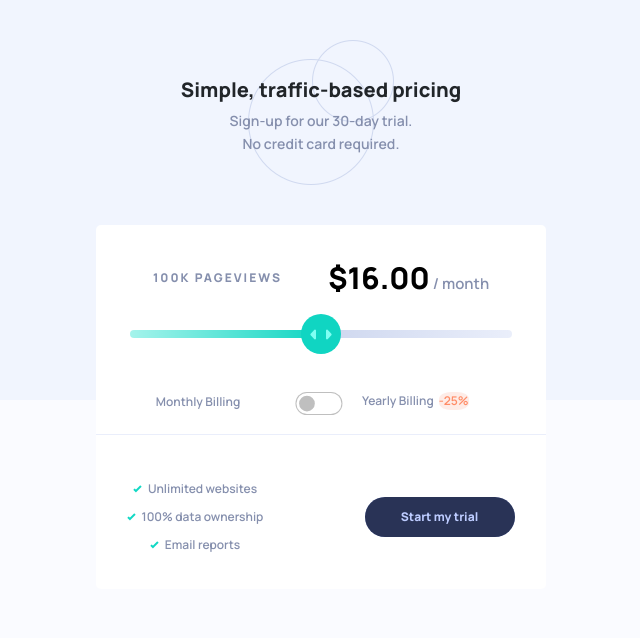
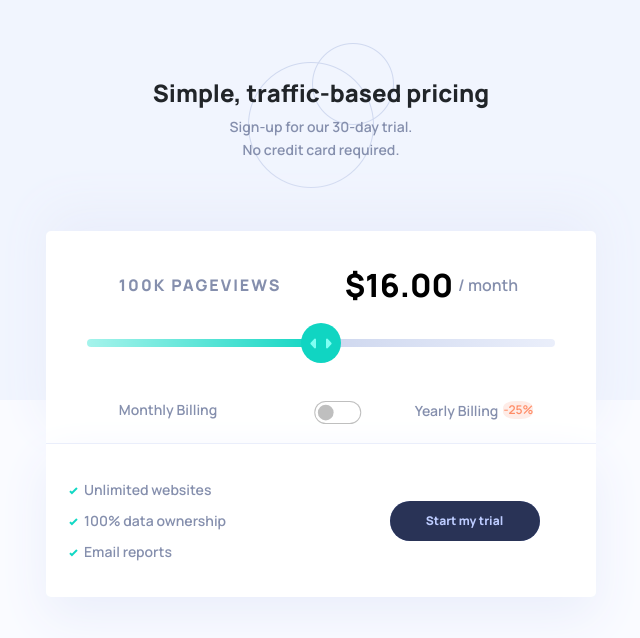
Before and after one commit to khloe1425/PricingComponent, a plain HTML site: page index.html in a window 1280 px wide. Shown: the whole page, without its empty margins (319-959 px from the left). Drawn offline with nearby package versions, Linux system fonts and the light colour scheme.

Commit message:
fix responsive and update

```diff
--- a/css/style.css
+++ b/css/style.css
@@ -47,7 +47,7 @@ body {
   padding-bottom: 100px;
 }
 .background_head {
-  width: 100%;
+  min-width: 100%;
   height: 400px;
   z-index: -1;
   position: absolute;
@@ -70,7 +70,7 @@ body {
 }
 .title span {
   color: var(--grayish-blue);
-  font-size: 14px;
+  font-size: 12px;
 }
 .content {
   padding-bottom: 100px;
@@ -79,9 +79,11 @@ body {
 .content_top {
   background-color: var(--white);
   max-width: 450px;
+
   margin: auto;
   padding-top: 30px;
   border-radius: 5px 5px 0 0;
+  box-shadow: 0px -20px 50px 0px var(--light-grayish-blue);
 }
 .grid-container {
   display: grid;
@@ -115,6 +117,9 @@ body {
 
 .range__value {
   grid-area: range__value;
+  display: flex;
+  align-items: center;
+  justify-content: center;
 }
 span {
   color: var(--grayish-blue);
@@ -123,6 +128,9 @@ span {
   font-size: 30px;
   font-weight: 800;
   color: black;
+}
+.spanTime {
+  padding: 0 5px;
 }
 
 .form-group {
@@ -209,7 +217,6 @@ input::-moz-focus-outer {
 
 .billing {
   display: flex;
-  justify-content: space-around;
   align-items: center;
   width: 100%;
   padding: 20px;
@@ -227,6 +234,8 @@ input::-moz-focus-outer {
 .billing_left,
 .billing_right {
   width: 40%;
+  align-items: center;
+  justify-content: center;
 }
 .billing_mid {
   width: 20%;
@@ -246,7 +255,7 @@ input::-moz-focus-outer {
   width: 47px;
   cursor: pointer;
   transition: all 0.5s;
-  transform: translateX(35%);
+  transform: translateX(75%);
 }
 
 .form-check-input:hover {
@@ -259,27 +268,35 @@ input::-moz-focus-outer {
   border: none;
 }
 
-.content-bot {
+.content_bot {
   background-color: var(--white);
   border-top: 1px solid var(--light-grayish-blue);
   max-width: 450px;
+
   margin: auto;
   padding: 30px 0 20px 0;
   border-radius: 0 0 5px 5px;
+  box-shadow: 0px 20px 50px 0px var(--light-grayish-blue);
 }
 
-.dislay_flex_col {
+.dislay_flex_col_l {
   display: flex;
   flex-direction: column;
   align-items: center;
   padding: 10px;
 }
-.dislay_flex_col span {
+.dislay_flex_col_r {
+  display: flex;
+  flex-direction: column;
+  align-items: center;
+  padding: 10px;
+}
+.dislay_flex_col_l span {
   position: relative;
   margin: 5px 0;
   font-size: 12px;
 }
-.dislay_flex_col span::after {
+.dislay_flex_col_l span::after {
   position: absolute;
   content: url(../img/icon-check.png);
   top: 0;
@@ -343,9 +360,17 @@ button:hover {
       "range__slider range__slider range__slider range__slider"
       "range__value range__value range__value range__value";
   }
+  .col_12 {
+    flex: 0 0 auto;
+    width: 100%;
+  }
 }
 /* Iphone ngang*/
 @media screen and (min-width: 1024px) {
+  .dislay_flex_col_l {
+    padding-left: 50px;
+    align-items: flex-start;
+  }
 }
 /*Ipad*/
 @media screen and (min-width: 768px) {
@@ -354,14 +379,43 @@ button:hover {
       "label label range__value range__value"
       "range__slider range__slider range__slider range__slider";
   }
+  .col_lg_6 {
+    flex: 0 0 auto;
+    width: 50%;
+  }
+  .dislay_flex_col_l {
+    padding-left: 50px;
+    align-items: flex-start;
+  }
 }
 /*Ipad ngang*/
 @media screen and (min-width: 1024px) {
-  .container .content_top .range .flex {
-    flex-direction: column;
-    align-items: center;
+  .content_bot,
+  .content_top {
+    max-width: 550px;
   }
+  .label,
+  .dislay_flex_col_l span,
+  .dislay_flex_col_r span,
+  .billing span,
+  .title span {
+    font-size: 14px;
+  }
+  .content_bot {
+    padding: 20px 0;
+  }
+
 }
 /*destop*/
 @media screen and (min-width: 1199px) {
+  .label,
+  .spanTime {
+    font-size: 16px;
+  }
+  .title p {
+    font-size: 24px;
+  }
+  .spanValue {
+    font-size: 32px;
+  }
 }
--- a/index.html
+++ b/index.html
@@ -56,14 +56,14 @@
                         </div>
                     </form>
                 </div>
-                <div class="content-bot">
+                <div class="content_bot">
                     <div class="row">
-                        <div class=" dislay_flex_col col-lg-6 col-12">
+                        <div class=" dislay_flex_col_l col_lg_6 col_12">
                             <span>Unlimited websites</span>
                             <span>100% data ownership</span>
                             <span>Email reports</span>
                         </div>
-                        <div class="col-lg-6 col-12 div_button dislay_flex_col">
+                        <div class="col_lg_6 col_12 div_button dislay_flex_col_r">
                             <button>Start my trial</button>
                         </div>
                     </div>
```
